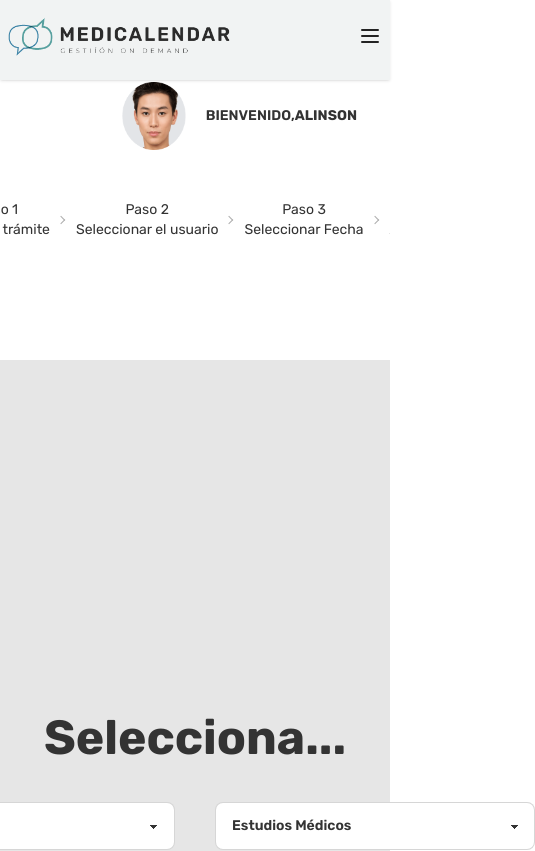
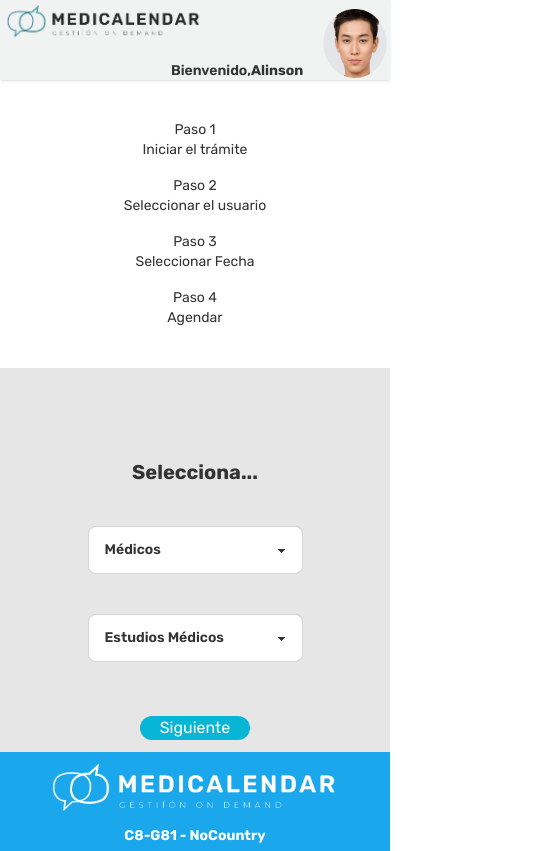
Before and after one commit to No-Country/C8-G81-T, a React (Create React App) app in the folder client/: page /profile in a window 390 px wide. Shown: the top 851 px of the page, 535 px wide, since content can reach past the window. Built offline with nearby package versions, Linux system fonts and the light colour scheme; what tw-elements would draw is missing.

Commit message:
Fixing responsive

```diff
--- a/client/src/components/Header/Header.jsx
+++ b/client/src/components/Header/Header.jsx
@@ -1,10 +1,20 @@
 import { useState } from "react";
 // import { Link } from "react-router-dom";
 import LogoNav from "../../assets/Logo-text.png";
-import { HashLink as Link} from "react-router-hash-link"
+import { HashLink as Link } from "react-router-hash-link"
+import { useNavigate } from "react-router-dom";
 
 const Header = () => {
   const [navbar, setNavbar] = useState(false);
+
+  const navigate = useNavigate()
+
+  const handleGoLogin = () => {
+    navigate('/login')
+  }
+  const handleGoRegister = () => {
+    navigate('/register')
+  }
   return (
     <nav className="sticky top-0 z-50 h-[80px] w-full bg-light-grey shadow">
       <div className="justify-between px-0 mx-auto lg:max-w-7xl md:items-center md:flex md:px-8">
@@ -60,9 +70,8 @@ const Header = () => {
         </div>
         <div>
           <div
-            className={`flex-1 bg-white justify-self-center pb-3 mt-0 md:block md:pb-0 md:mt-0 ${
-              navbar ? "block" : "hidden"
-            }`}
+            className={`flex-1 bg-white justify-self-center pb-3 mt-0 md:block md:pb-0 md:mt-0 ${navbar ? "block" : "hidden"
+              }`}
           >
             <ul className="items-center bg-light-grey justify-center space-y-8 md:flex md:space-x-6 md:space-y-0 font-sans px-5">
               <li className="text-dark-text hover:text-sky-fluor hover:underline">
@@ -77,10 +86,13 @@ const Header = () => {
               <li className="text-dark-text hover:text-sky-fluor hover:underline">
                 <Link to={"#contact"}>Contacto</Link>
               </li>
+              <li onClick={handleGoLogin} className={` ${navbar ? 'block' : "hidden"}`}>Iniciar Sesión</li>
+              <li onClick={handleGoRegister} className={` ${navbar ? 'block' : "hidden"}`}> Crear Cuenta</li>
+
             </ul>
           </div>
         </div>
-        <div className="hidden space-x-0 md:inline-block mx-10">
+        <div className=" space-x-0 md:inline-block mx-10 hidden">
           <Link to={"login"}>
             <button className="px-4 py-1.5 text-white bg-sky-normal rounded-md shadow hover:bg-sky-fluor">
               Iniciar sesión
--- a/client/src/components/Header/ProfileHeader.jsx
+++ b/client/src/components/Header/ProfileHeader.jsx
@@ -1,92 +1,30 @@
 import React from 'react'
-import { useState } from "react";
 import LogoNav from "../../assets/Logo-text.png";
 import { HashLink as Link} from "react-router-hash-link"
 import DropDown from '../Profile/DropDown';
 
 const ProfileHeader = () => {
-    const [navbar, setNavbar] = useState(false);
+    // const [navbar, setNavbar] = useState(false);
   return (
     <nav className="sticky top-0 z-50 h-[80px] w-full bg-light-grey shadow">
       <div className="justify-between px-0 mx-auto lg:max-w-7xl md:items-center md:flex md:px-8">
         <div>
-          <div className="flex items-center justify-between py-3 md:py-5 md:block">
             <div>
               <Link to={"/"}>
                 <img
-                  className="fill-current w-[15rem]"
+                  className="fill-current w-[13rem] sm:w-[15rem]"
                   src={LogoNav}
                   alt="medicalendar logo"
                   aria-label="medicalendar logo"
                 />
               </Link>
             </div>
-            <div className="md:hidden">
-              <button
-                className="p-2 text-gray-700 rounded-md outline-none focus:border-gray-400 focus:border"
-                onClick={() => setNavbar(!navbar)}
-              >
-                {navbar ? (
-                  <svg
-                    xmlns="http://www.w3.org/2000/svg"
-                    className="w-6 h-6 text-dark-text"
-                    viewBox="0 0 20 20"
-                    fill="currentColor"
-                  >
-                    <path
-                      fillRule="evenodd"
-                      d="M4.293 4.293a1 1 0 011.414 0L10 8.586l4.293-4.293a1 1 0 111.414 1.414L11.414 10l4.293 4.293a1 1 0 01-1.414 1.414L10 11.414l-4.293 4.293a1 1 0 01-1.414-1.414L8.586 10 4.293 5.707a1 1 0 010-1.414z"
-                      clipRule="evenodd"
-                    />
-                  </svg>
-                ) : (
-                  <svg
-                    xmlns="http://www.w3.org/2000/svg"
-                    className="w-6 h-6 text-dark-text"
-                    fill="none"
-                    viewBox="0 0 24 24"
-                    stroke="currentColor"
-                    strokeWidth={2}
-                  >
-                    <path
-                      strokeLinecap="round"
-                      strokeLinejoin="round"
-                      d="M4 6h16M4 12h16M4 18h16"
-                    />
-                  </svg>
-                )}
-              </button>
-            </div>
+
           </div>
         </div>
-        <div>
-          <div
-            className={`flex-1 bg-white justify-self-center pb-3 mt-0 md:block md:pb-0 md:mt-0 ${
-              navbar ? "block" : "hidden"
-            }`}
-          >
-            <ul className="items-center bg-light-grey justify-center space-y-8 md:flex md:space-x-6 md:space-y-0 font-sans px-5">
-              <li className="text-dark-text hover:text-sky-fluor hover:underline">
-                <Link to={"/"}>Inicio</Link>
-              </li>
-              <li className="text-dark-text hover:text-sky-fluor hover:underline">
-                <Link to={"#services"}>Servicios</Link>
-              </li>
-              <li className="text-dark-text hover:text-sky-fluor hover:underline">
-                <Link to={"#us"}>Acerca de Nostros</Link>
-              </li>
-              <li className="text-dark-text hover:text-sky-fluor hover:underline">
-                <Link to={"#contact"}>Contacto</Link>
-              </li>
-            </ul>
-          </div>
-        </div>
-        <div className="space-x-0 flex items-center gap-5">
-          {/* <img className='w-16' src="./images/manface.png" alt="" />
-          <p className='ml-5'>Bienvenido,<span className='font-bold'>Alinson</span></p> */}
+
           <DropDown/>
-        </div>
-      </div>
+
     </nav>
   )
 }
--- a/client/src/components/Landing/AboutUs.jsx
+++ b/client/src/components/Landing/AboutUs.jsx
@@ -3,7 +3,7 @@ const AboutUs = () => {
     <section id="us">
       <div className="hero min-h-screen bg-base-200">
         <div className="hero-content flex-col lg:flex-row">
-          <img src= './images/aboutus_bg.jpeg' className=" lg:max-w-3xl md:max-w-2xl max-w-xs rounded-lg shadow-2xl" alt="doctor"/>
+          <img src= './images/aboutus_bg.jpeg' className=" lg:max-w-3xl md:max-w-2xl sm:max-w-sm max-w-[250px] rounded-lg shadow-2xl" alt="doctor"/>
           <div>
             <h1 className="text-5xl mx-5 font-bold">Quiénes somos</h1>
             <p className="py-6 mx-5">Medicalendar es un software médico diseñado para la gestión global de consultas médicas. Es el programa médico ideal para gestionar todos sus pacientes. Le ayudará a cumplir y disponer de toda la información de forma rápida y precisa. Un gran colectivo de médicos satisfechos y un software médico en constante evolución avalan nuestra trayectoria..</p>
--- a/client/src/components/Landing/Contact.jsx
+++ b/client/src/components/Landing/Contact.jsx
@@ -5,7 +5,7 @@ const Contact = () => {
     <section className="bg-light-grey" id="contact">
       <div className="flex items-center justify-center p-12">
         <div className="mx-auto w-full max-w-[550px]">
-          <h1 className="text-5xl font-bold mb-14">Consúltanos</h1>
+          <h1 className="text-3xl sm:text-5xl font-bold mb-14">Consúltanos</h1>
           <form>
             <div className="-mx-3 flex flex-wrap">
               <div className="w-full px-3 sm:w-1/2">
--- a/client/src/components/Login/index.jsx
+++ b/client/src/components/Login/index.jsx
@@ -2,6 +2,7 @@ import '../../styles/Login.css'
 import { Formik } from "formik";
 import * as Yup from "yup";
 import { useNavigate } from 'react-router-dom';
+import Header from '../Header/Header';
 
 const schema = Yup.object().shape({
   email: Yup.string()
@@ -22,6 +23,7 @@ function Login() {
 
   return (
     <>
+    <Header/>
       <Formik
         validationSchema={schema}
         initialValues={{ email: "", password: "" }}
@@ -51,7 +53,7 @@ function Login() {
                   onBlur={handleBlur}
                   value={values.email}
                   placeholder="Enter email id / username"
-                  className="form-control inp_text"
+                  className="form-control inp_text w-full"
                   id="email"
                 />
                 <p className="error">
--- a/client/src/components/Profile/DropDown.jsx
+++ b/client/src/components/Profile/DropDown.jsx
@@ -2,14 +2,14 @@ import React from 'react'
 
 const DropDown = () => {
     return (
-        <div className="navbar rounded-box">
+        <div className="navbar rounded-box absolute top-0">
             <div className="flex justify-end flex-1 px-2">
                 <div className="flex items-stretch">
                     <div className="dropdown dropdown-end">
                         <label tabIndex={0} className="btn btn-ghost rounded-btn h-[70px]">
-                            <div className="space-x-0 flex items-center gap-5 btn]">
+                            <div className="space-x-0 flex justify-between items-end gap-5 btn]">
+                                <p className='ml-[14%] normal-case'>Bienvenido,<span className='font-bold'>Alinson</span></p>
                                 <img className='w-16' src="./images/manface.png" alt="" />
-                                <p className='ml-5'>Bienvenido,<span className='font-bold'>Alinson</span></p>
                             </div>
                         </label>
                         <ul tabIndex={0} className="menu dropdown-content p-2 shadow bg-base-100 rounded-box w-52 mt-4">
--- a/client/src/components/Profile/SelectAppointment.jsx
+++ b/client/src/components/Profile/SelectAppointment.jsx
@@ -11,10 +11,10 @@ const SelectAppointment = () => {
     return (
         <div>
 
-            <div className="hero min-h-screen bg-base-200 relative">
+            <div className="hero h-96 md:min-h-screen bg-base-200 relative">
                 <div className="hero-content text-center">
                     <div className="max-w-md">
-                        <h1 className="text-5xl font-bold">Selecciona...</h1>
+                        <h1 className="text-xl md:text-5xl font-bold">Selecciona...</h1>
                         <div className='flex gap-10 justify-center mt-10 '>
                             <div>
                                 <label htmlFor="">Fecha:</label>
@@ -27,7 +27,7 @@ const SelectAppointment = () => {
                         </div>
                     </div>
                 </div>
-                <label htmlFor="my-modal" className="absolute bottom-10 left-3/4 rounded-xl bg-cyan-500 px-5 py-0 text-white border-none normal-case">Siguiente</label>
+                <label htmlFor="my-modal" className="absolute bottom-3 sm:bottom-10 sm:left-3/4 rounded-xl bg-cyan-500 px-5 py-0 text-white border-none normal-case">Siguiente</label>
                 <input type="checkbox" id="my-modal" className="modal-toggle" />
                 <div className="modal">
                     <div className="modal-box">
--- a/client/src/components/Profile/SelectDoctors.jsx
+++ b/client/src/components/Profile/SelectDoctors.jsx
@@ -10,11 +10,11 @@ const handleNext = () => {
 }
 
     return (
-        <div className="hero min-h-screen bg-base-200 relative">
+        <div className="hero h-96 md:min-h-screen bg-base-200 relative">
             <div className="hero-content text-center">
                 <div className="max-w-md">
-                    <h1 className="text-5xl font-bold">Selecciona...</h1>
-                    <div className='flex gap-10 justify-center mt-10 '>
+                    <h1 className="text-xl md:text-5xl font-bold">Selecciona...</h1>
+                    <div className='flex flex-col gap-10 justify-center mt-10 '>
                         <select className="select select-bordered w-full max-w-xs">
                             <option disabled selected>Médicos</option>
                             <option>Clínica Médica</option>
@@ -37,7 +37,7 @@ const handleNext = () => {
                     </div>
                 </div>
             </div>
-            <button onClick={handleNext} className='absolute bottom-10 left-3/4 rounded-xl bg-cyan-500 px-5 py-0 text-white'>Siguiente</button>
+            <button onClick={handleNext} className='absolute bottom-3 sm:bottom-10 sm:left-3/4 rounded-xl bg-cyan-500 px-5 py-0 text-white'>Siguiente</button>
         </div>
     )
 }
--- a/client/src/components/Profile/Steps.jsx
+++ b/client/src/components/Profile/Steps.jsx
@@ -2,22 +2,22 @@ import React from 'react'
 
 const Steps = () => {
   return (
-    <div className="max-w-full text-sm breadcrumbs flex justify-center my-28 sm:my-10">
+    <div className="max-w-[100%] px-10 text-sm sm:breadcrumbs flex flex-col sm:flex-row justify-center mt-10 mb-10 ">
       <ul>
         <li>
-          <div className='flex flex-col items-center'>
+          <div className='flex flex-col items-center mb-4 sm:mb-0'>
             <p>Paso 1</p>
             <p>Iniciar el trámite</p>
           </div>
         </li>
         <li>
-          <div className='flex flex-col items-center'>
+          <div className='flex flex-col items-center mb-4 sm:mb-0'>
             <p>Paso 2</p>
             <p>Seleccionar el usuario</p>
           </div>
         </li>
         <li>
-          <div className='flex flex-col items-center'>
+          <div className='flex flex-col items-center mb-4 sm:mb-0'>
             <p>Paso 3</p>
             <p>Seleccionar Fecha</p>
           </div>
--- a/client/src/components/Register/index.jsx
+++ b/client/src/components/Register/index.jsx
@@ -3,6 +3,7 @@ import React from 'react';
 import { Formik, Field, Form, ErrorMessage } from "formik";
 import * as Yup from "yup";
 import { useNavigate } from 'react-router-dom';
+import Header from '../Header/Header';
 
 const Register = () => {
 
@@ -52,6 +53,7 @@ const Register = () => {
 
   return (
     <div>
+      <Header/>
       <Formik
         initialValues={initialCredentials}
         validationSchema={registerSchema}
```
